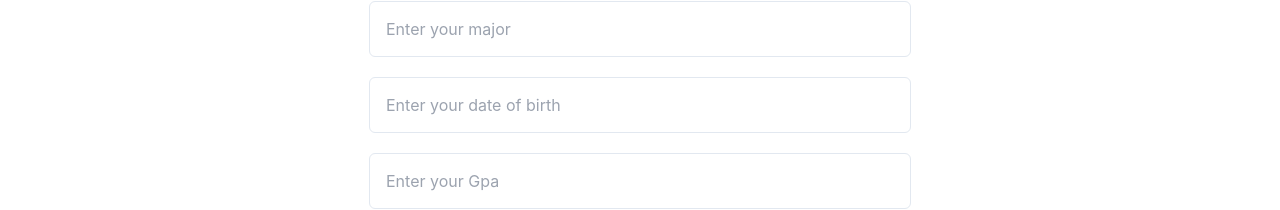
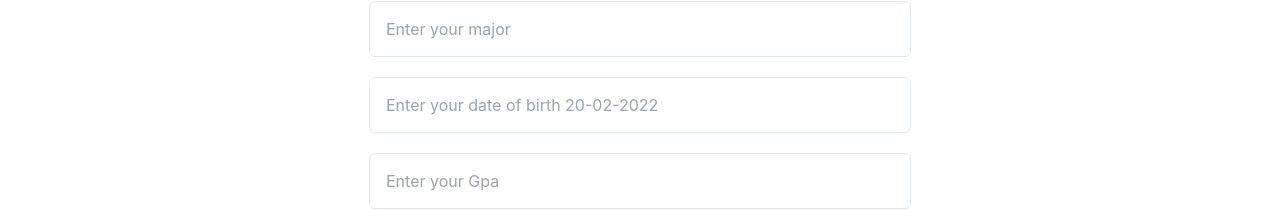
Before and after one commit to alalade191/student-info-management-system, a Next.js app: page /students/new in a window 1280 px wide. Shown: the part 491-701 px from the top of the page. Built offline with nearby package versions, Linux system fonts and the light colour scheme.

Commit message:
Input fixes

```diff
--- a/src/app/(app)/students/new/page.tsx
+++ b/src/app/(app)/students/new/page.tsx
@@ -123,7 +123,7 @@ const CreateStudent = () => {
 
               <div className="w-full">
                 <Input
-                  placeholder="Enter your date of birth"
+                  placeholder="Enter your date of birth 20-02-2022"
                   className="rounded-2xl !h-14"
                   {...register("dob")}
                 />
```
